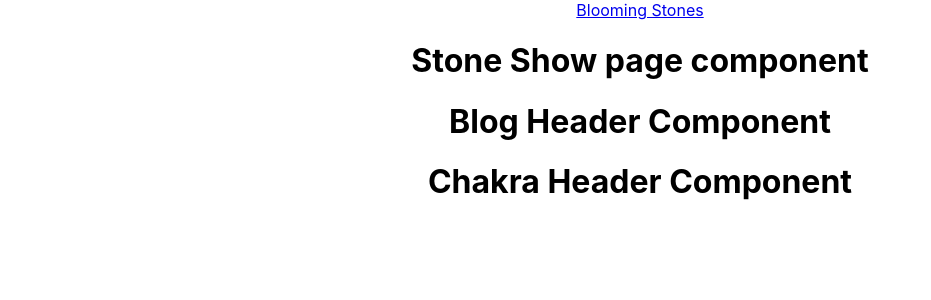
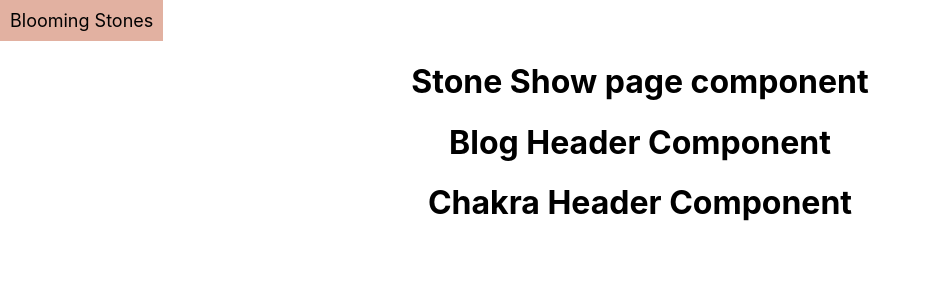
Before and after one commit to IslaFranco/Project-3-frontend, a React (Create React App) app: page /stones/1 in a window 1280 px wide. Shown: the top 300 px of the page, without its empty margins (0-931 px from the left). Built offline with nearby package versions, Linux system fonts and the light colour scheme; no server answers.

Commit message:
stone data is connected with front end

```diff
--- a/src/components/StoneMain.js
+++ b/src/components/StoneMain.js
@@ -1,12 +1,31 @@
+import { useEffect, useState } from 'react';
 import { Routes, Route } from 'react-router-dom';
 import StoneIndex from '../pages/StoneIndex';
 import StoneShow from '../pages/StoneShow';
 
 function StoneMain(props) {
+    const [ stone, setStone ] = useState(null)
+
+    const API_URL = 'http://localhost:3001/stones/seed';
+
+    const getStone = async () => {
+        try {
+            const response = await fetch(API_URL);
+            const data = await response.json();
+            setStone(data);
+        } catch (error) {
+            // to do: add logic or task
+        }
+    };
+
+    useEffect(() => {
+        getStone();
+    }, [])
+
     return (
     <main>
         <Routes>
-           <Route path="/" element={<StoneIndex />} />
+           <Route path="/" element={<StoneIndex stone={stone} />} />
            <Route path="/stones/:id" element={<StoneShow />} />
         </Routes>
     </main>
--- a/src/index.scss
+++ b/src/index.scss
@@ -7,7 +7,39 @@
   -moz-osx-font-smoothing: grayscale;
 }
 
-code {
-  font-family: source-code-pro, Menlo, Monaco, Consolas, 'Courier New',
-    monospace;
+//variables
+$maincolor: rgb(226, 177, 161);
+$contrastcolor: black;
+
+//mixins
+@mixin black-text-pink-bg {
+  color: $contrastcolor;
+  background-color: $maincolor;
 }
+
+@mixin pink-text-black-bg {
+  color: $maincolor;
+  background-color: $contrastcolor;
+}
+
+// stones header(blooming stones) header component styles
+.nav {
+  @include black-text-pink-bg;
+  display: flex;
+  justify-content: center;
+}
+
+a {
+  @include black-text-pink-bg;
+  text-decoration: none;
+  div {
+    margin: 10px;
+    font-size: large;
+  }
+}
+
+@media (min-width: 768px) {
+  .nav {
+    justify-self: flex-start;
+  }
+}
--- a/src/pages/StoneIndex.js
+++ b/src/pages/StoneIndex.js
@@ -1,5 +1,32 @@
+import { Link } from 'react-router-dom';
+
 function StoneIndex(props) {
-    return <h1>Stone index page component</h1>
+
+    const loaded = () => {
+        return props.stone.map(({ name, description, img, color, _id })=> {
+            return (
+                <div className="stone" key={_id}>
+                    <Link to={`/stones/{$_id}`}>
+                       <h1>{name}</h1>
+                    </Link>
+                    <img src={img} alt={name} />
+                    <h3>{description}</h3>
+                    <h3>{color}</h3>
+                </div>
+            )
+        })
+    };
+
+    const loading = () => {
+        return <h1>Loading...</h1>
+    };
+
+
+    return props.stone ? loaded() : loading();
+
+
+
+    // return <h1>Stone index page component</h1>
 }
 
 export default StoneIndex;
```
